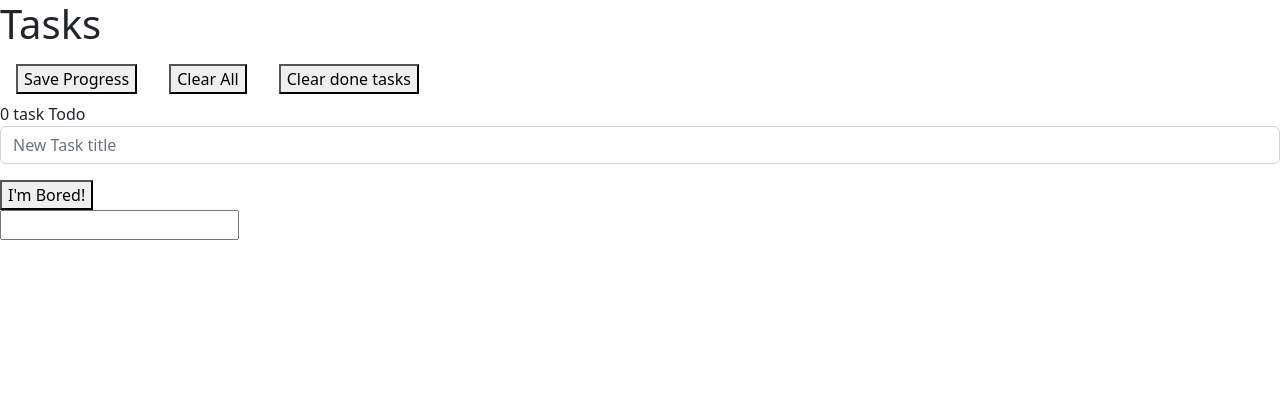
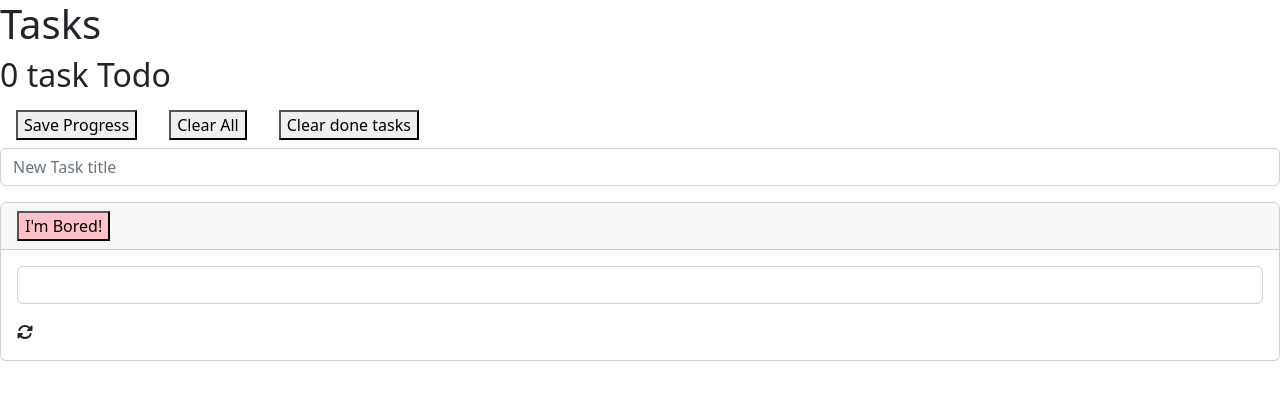
Before and after one commit to Gwladys-G/my-todoreactapp, a React (Create React App) app: page / in a window 1280 px wide. Shown: the top 400 px of the page. Built offline with nearby package versions, Linux system fonts and the light colour scheme.

Commit message:
made accordion of option

```diff
--- a/package.json
+++ b/package.json
@@ -3,6 +3,9 @@
   "version": "0.1.0",
   "private": true,
   "dependencies": {
+    "@fortawesome/fontawesome-svg-core": "^6.2.0",
+    "@fortawesome/free-solid-svg-icons": "^6.2.0",
+    "@fortawesome/react-fontawesome": "^0.2.0",
     "@testing-library/jest-dom": "^5.16.5",
     "@testing-library/react": "^13.3.0",
     "@testing-library/user-event": "^13.5.0",
@@ -10,7 +13,7 @@
     "react": "^18.2.0",
     "react-bootstrap": "^2.5.0",
     "react-dom": "^18.2.0",
-    "react-scripts": "5.0.1",
+    "react-scripts": "^2.1.3",
     "web-vitals": "^2.1.4"
   },
   "scripts": {
--- a/src/App.js
+++ b/src/App.js
@@ -1,4 +1,4 @@
-import { Component } from "react";
+import React, { Component } from "react";
 import NewTask from "./NewTask"
 import TaskList from "./TaskList"
 import Settings from "./Settings";
@@ -133,6 +133,7 @@ export default class App extends Component {
     return (
       <div>
         <h1>Tasks</h1>
+        <h2>{this.remainingTasks()} {this.remainingTasks()>1? "tasks are" : "task"} Todo</h2>
         <Settings
           saveTasks={this.saveTasks}
           clearAll={this.clearAll}
--- a/src/BoredAPI.jsx
+++ b/src/BoredAPI.jsx
@@ -1,20 +1,72 @@
-import { Component } from "react";
+import React, { Component }  from 'react';
+import Accordion from 'react-bootstrap/Accordion';
+import { useAccordionButton } from 'react-bootstrap/AccordionButton';
+import Card from 'react-bootstrap/Card';
+import Button from 'react-bootstrap/Button';
+import Form from 'react-bootstrap/Form';
+import InputGroup from 'react-bootstrap/InputGroup';
+import { FontAwesomeIcon } from '@fortawesome/react-fontawesome'
+import {faRotate} from '@fortawesome/free-solid-svg-icons'
 
+function CustomToggle({ children, eventKey }) {
+  const decoratedOnClick = useAccordionButton(eventKey, () =>
+    console.log('totally custom!'),
+  );
+
+  return (
+    <button
+      type="button"
+      style={{ backgroundColor: 'pink' }}
+      onClick={decoratedOnClick}
+    >
+      {children}
+    </button>
+  );
+}
 
 export default class BoredAPI extends Component {
   render(){
     return (
-      <div>
-        <button onClick={this.props.GetActivity}>I'm Bored!</button>
-        <form>
-          <input className="hide" id="APIform"
-          value={this.props.activity}
-          title={this.props.activity}
-          readOnly={true}
-          />
-          {!this.props.activity? null : (<button onClick={this.props.AddActivity}>Let's add this</button>)}
-        </form>
-      </div>
+      // <div>
+      //   <button onClick={this.props.GetActivity}>I'm Bored!</button>
+      //   <form>
+      //     <input className="hide" id="APIform"
+      //     value={this.props.activity}
+      //     title={this.props.activity}
+      //     readOnly={true}
+      //     />
+      //     {!this.props.activity? null : (<button onClick={this.props.AddActivity}>Let's add this</button>)}
+      //   </form>
+      // </div>
+      <Accordion defaultActiveKey="0">
+        <Card>
+          <Card.Header>
+            <CustomToggle eventKey="0">I'm Bored!</CustomToggle>
+          </Card.Header>
+          <Accordion.Collapse eventKey="0">
+            <Card.Body>
+              {/* <input className="hide" id="APIform"
+                value={this.props.activity}
+                title={this.props.activity}
+                readOnly={true}
+              />
+              {!this.props.activity? null : (<button onClick={this.props.AddActivity}>Let's add this</button>)} */}
+              <InputGroup className="mb-3">
+                <Form.Control
+                  className="hide" id="APIform"
+                  aria-label="Recipient's username"
+                  aria-describedby="basic-addon2"
+                  value={this.props.activity}
+                  title={this.props.activity}
+                  readOnly={true}
+                />
+                {!this.props.activity? null : (<Button variant="outline-secondary" id="button-addon2" onClick={this.props.AddActivity}>Let's add this</Button>)}
+              </InputGroup>
+                <FontAwesomeIcon icon={faRotate} onClick={this.props.GetActivity}></FontAwesomeIcon>
+            </Card.Body>
+          </Accordion.Collapse>
+        </Card>
+      </Accordion>
     )
   }
 }
--- a/src/Settings.jsx
+++ b/src/Settings.jsx
@@ -8,11 +8,6 @@ import Nav from 'react-bootstrap/Nav';
 
     render (){
       return (
-        // <div>
-        //   <button onClick={this.props.saveTasks}>Save Progress</button>
-        //   <button onClick={this.props.clearAll}>Clear All</button>
-        //   <button onClick={this.props.clearAllDoneTasks}>Clear done tasks</button>
-        // </div>
         <div>
           <Nav variant="pills" activeKey="1" onSelect={this.handleSelect}>
             <Nav.Item>
@@ -31,7 +26,6 @@ import Nav from 'react-bootstrap/Nav';
               </Nav.Link>
             </Nav.Item>
           </Nav>
-          {this.props.remainingTasks()} {this.props.remainingTasks()>1? "tasks are" : "task"} Todo
         </div>
       )
     }
--- a/src/index.js
+++ b/src/index.js
@@ -2,6 +2,7 @@ import React from 'react';
 import ReactDOM from 'react-dom/client';
 import './styles.css';
 import App from './App';
+
 
 const root = ReactDOM.createRoot(document.getElementById('root'));
 root.render(
```
Also changed, not shown: 1 other file (tests, documents, lock files or other folders).
